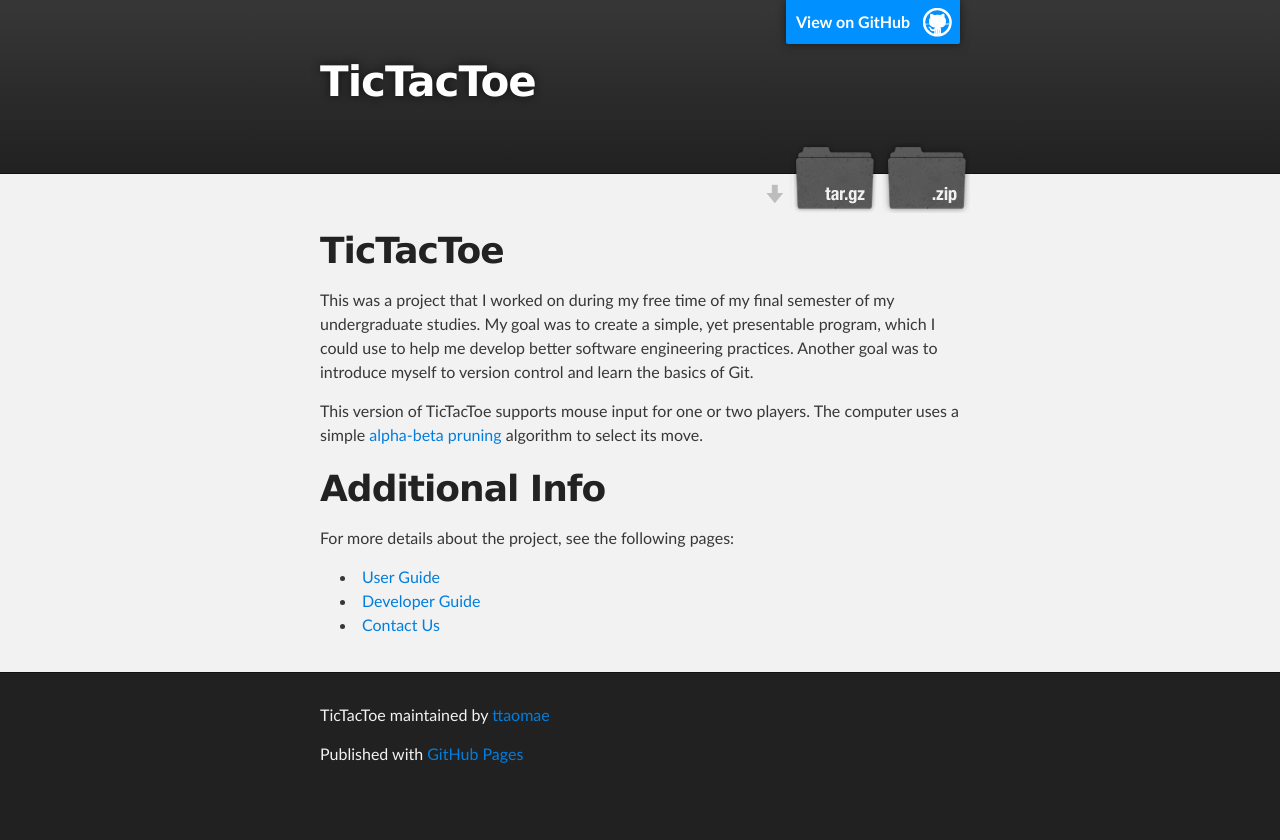
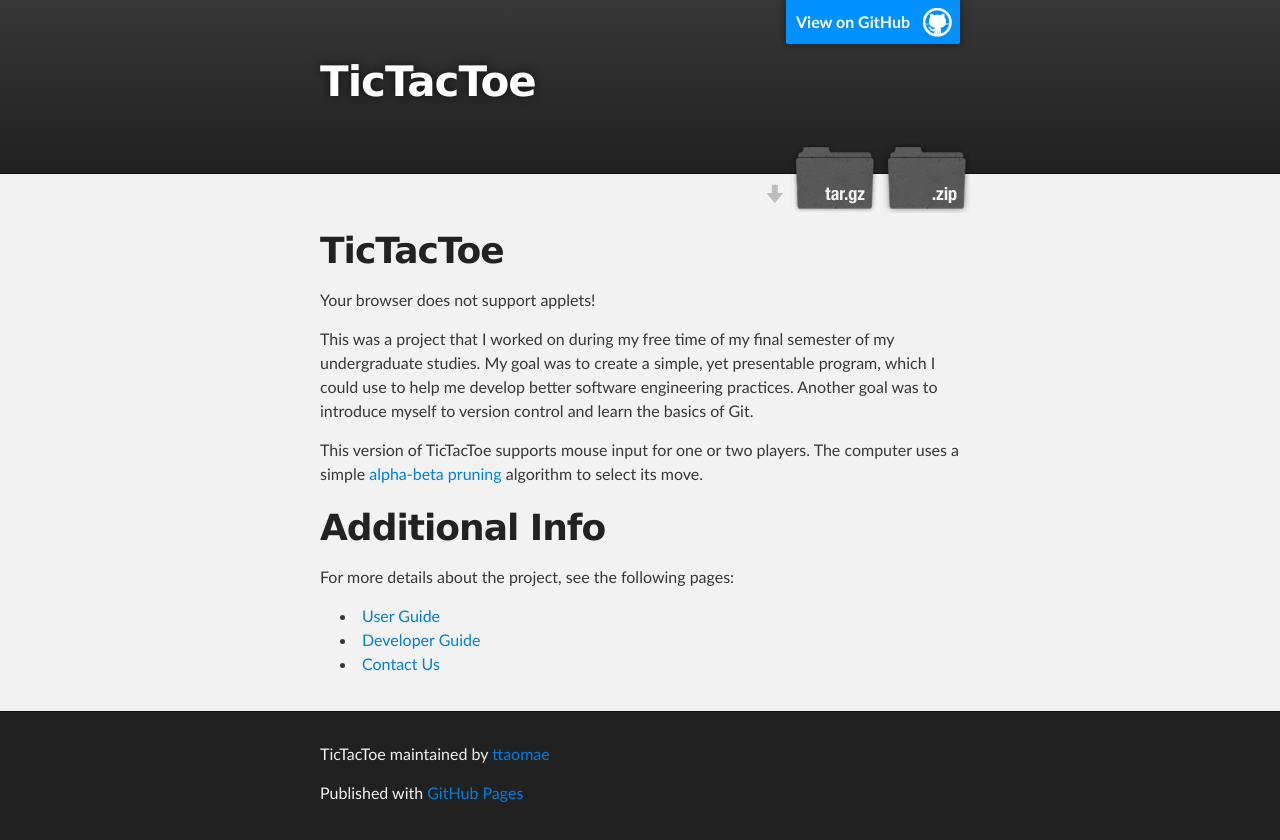
Before and after one commit to ttaomae/TicTacToe, a plain HTML site: page index.html in a window 1280 px wide. Before the commit the page ends 801 px from the top, so only its background shows below. Drawn offline with Linux system fonts and the light colour scheme.

Commit message:
Update index.html

```diff
--- a/index.html
+++ b/index.html
@@ -33,6 +33,14 @@
       <section id="main_content" class="inner">
         <h1>TicTacToe</h1>
 
+<p>
+  <object type="application/x-java-applet"
+          classid="java:tictactoe.applet.TicTacToeApplet.class"
+          archive="TicTacToeApplet.jar"
+          width="150"
+          height="250">
+            Your browser does not support applets!</object>
+</p>
 <p>This was a project that I worked on during my free time of my final semester of my undergraduate studies. My goal was to create a simple, yet presentable program, which I could use to help me develop better software engineering practices. Another goal was to introduce myself to version control and learn the basics of Git.</p>
 
 <p>This version of TicTacToe supports mouse input for one or two players. The computer uses a simple <a href="http://en.wikipedia.org/wiki/Alpha%E2%80%93beta_pruning">alpha-beta pruning</a> algorithm to select its move.</p>
```
